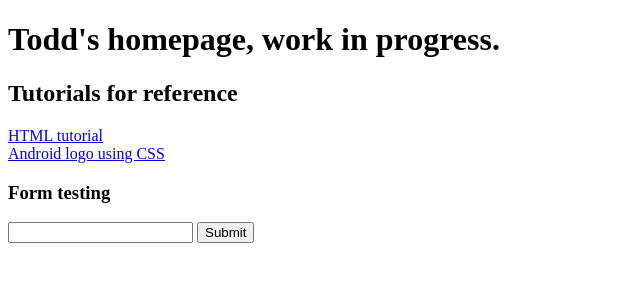
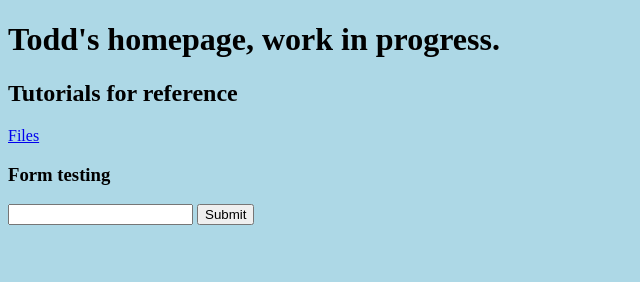
Before and after one commit to toddhy/toddhy.github.io, a plain HTML site: page index.html in a window 1280 px wide. Shown: the whole page, without its empty margins (0-640 px from the left). Drawn offline with Linux system fonts and the light colour scheme.

Commit message:
Changed tutorial links to directory. Added background color.

```diff
--- a/index.html
+++ b/index.html
@@ -12,8 +12,8 @@
 
 <h2>Tutorials for reference</h2>
 
-<p><a href="misc/tutorial.html">HTML tutorial</a><br>
-<a href="misc/android.html">Android logo using CSS</a>
+<p>
+<a href="misc/">Files</a><br>
 </p>
 
 <h3>Form testing</h3>
--- a/style.css
+++ b/style.css
@@ -1,3 +1,3 @@
-.body {
-	background-color:green;
+body {
+	background-color:lightblue;
 }
```
